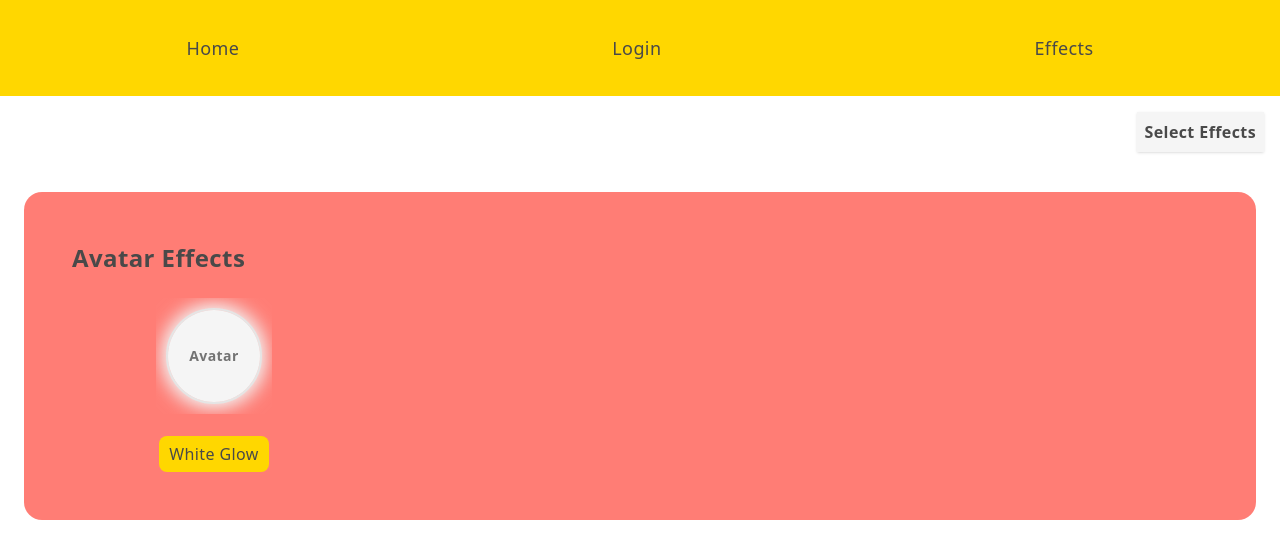
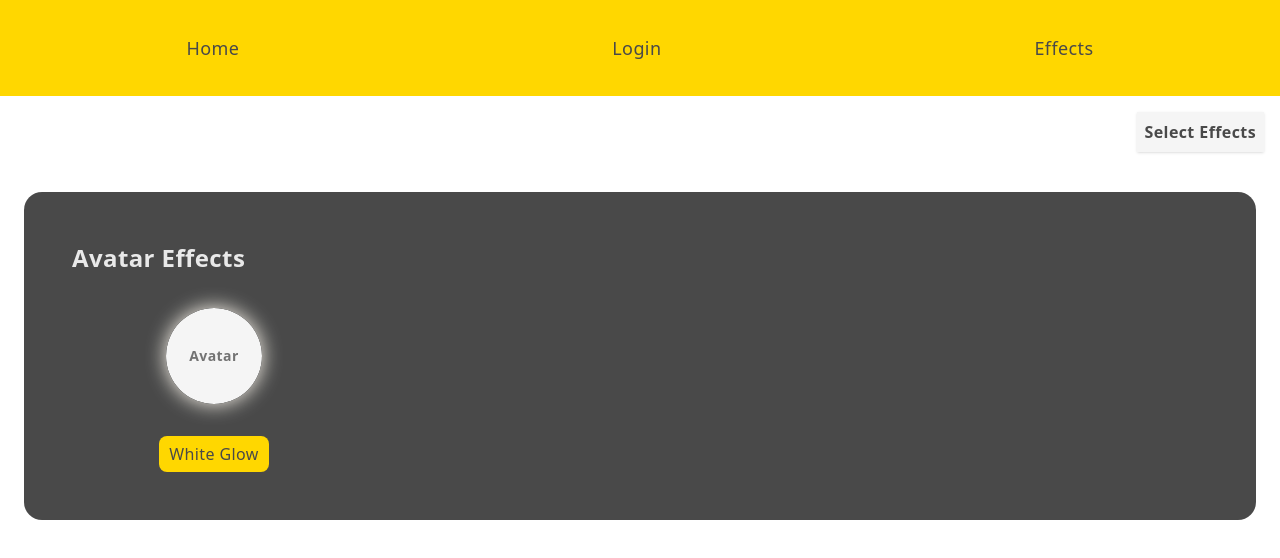
Before and after one commit to Saloni581/MiniNitro, a React (Vite) app in the folder client/: page /avatar-effects in a window 1280 px wide. Shown: the top 558 px of the page. Built offline with nearby package versions, Linux system fonts and the light colour scheme; no server answers.

Commit message:
Refactor avatar effect: replace SVG with CSS white glow.

```diff
--- a/client/constants/effectsConfig.ts
+++ b/client/constants/effectsConfig.ts
@@ -1,10 +1,7 @@
-import { whiteGlowEffect } from "@/components/effects/avatarEffects/glowEffects.tsx";
-
 export const avatarEffects = [
     {
         id: "glow1",
         name: "White Glow",
-        component: whiteGlowEffect,
         cssClass: 'white-glow',
         price: 200
     },
--- a/client/src/components/UserAvatar.tsx
+++ b/client/src/components/UserAvatar.tsx
@@ -14,18 +14,19 @@ const UserAvatar = ({ user, previewEffectId, size }: UserAvatarProps) => {
     }
 
     return (
-        <div className="user-avatar">
-            <div className="relative flex flex-col items-center justify-center">
-                <div className="z-1">
-                    <Avatar size={`${size}`} className={cn(activeEffect && activeEffect.cssClass)}>
+        <div className="user-avatar-container">
+            <div
+                className={
+                cn("user-avatar-inner-container",
+                    (size === "md"? "w-24 h-24": "w-32 h-32"),
+                    (activeEffect && activeEffect.cssClass))
+                }
+            >
+                <div className="user-avatar">
+                    <Avatar size={`${size}`}>
                         <AvatarImage src={avatarUrl} />
                         <AvatarFallback>Avatar</AvatarFallback>
                     </Avatar>
-                </div>
-                <div className="absolute">
-                    {activeEffect && (
-                        <activeEffect.component />
-                    )}
                 </div>
             </div>
         </div>
--- a/client/src/components/effects/avatarEffects/glowEffects.tsx
+++ /dev/null
@@ -1,19 +0,0 @@
-export const whiteGlowEffect = () => {
-    return (
-        <>
-            <svg  width="0" height="0" color="white">
-                <defs>
-                    <filter id="glow" >
-                        <feGaussianBlur stdDeviation="10" result="blur"></feGaussianBlur>
-                        <feGaussianBlur stdDeviation="6" result="blur2"></feGaussianBlur>
-                        <feMerge>
-                            <feMergeNode in="blur" />
-                            <feMergeNode in="blur2" />
-                            <feMergeNode in="SourceGraphic" />
-                        </feMerge>
-                    </filter>
-                </defs>
-            </svg>
-        </>
-    )
-}
--- a/client/src/index.css
+++ b/client/src/index.css
@@ -95,6 +95,7 @@ button:active {
   filter: brightness(0.9);
 }
 
+
 @layer utilities {
 
   body {
@@ -168,10 +169,17 @@ button:active {
     @apply flex flex-col gap-4 my-4 p-8 place-items-center w-80 md:w-xl rounded-4xl h-140 bg-profile-bg text-brand-text-secondary;
   }
 
-  .user-avatar {
+  .user-avatar-container {
     @apply relative rounded-full p-2 z-1;
   }
 
+  .user-avatar-inner-container {
+    @apply relative flex flex-col items-center justify-center rounded-full
+  }
+
+  .user-avatar {
+    @apply z-1
+  }
   /* effects */
   .all-effects-container {
     @apply flex
@@ -183,7 +191,7 @@ button:active {
 
   /* user avatar effects */
   .avatar-effects-container {
-    @apply flex flex-col gap-6 m-6 bg-brand-secondary p-12 rounded-2xl;
+    @apply flex flex-col gap-6 m-6 bg-brand-text-primary text-brand-text-secondary p-12 rounded-2xl;
   }
 
   .avatar-effects-card-container {
@@ -196,7 +204,7 @@ button:active {
 
   /* glow effects */
   .white-glow {
-    @apply border-2 filter-[url(#glow)]
+    @apply shadow-[0_0_20px_floralwhite]
   }
 
   /* user */
@@ -206,7 +214,7 @@ button:active {
   }
 
   .user-nameplate {
-    @apply flex items-center bg-pink-100 mb-4 py-2 px-12 rounded-lg
+    @apply flex items-center bg-brand-text-primary text-brand-text-secondary mb-4 py-2 px-12 rounded-lg
   }
 
   /* chat */
```
